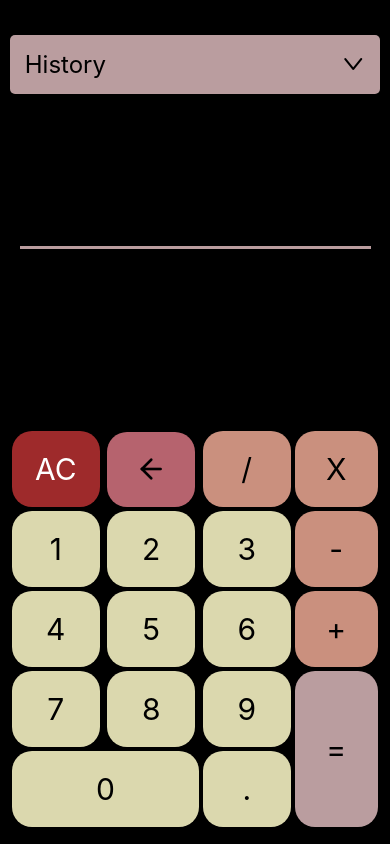
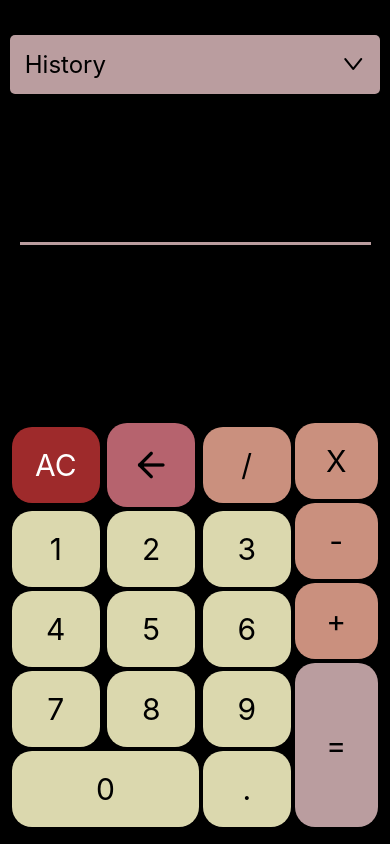
Before and after one commit to Nicolewrack23/Calculator_App, a React Native app in the folder project-calculator-app/: screen / in a window 390 px wide. Built offline with nearby package versions, Linux system fonts and the light colour scheme.

Commit message:
changing size of arrow to match all buttons

```diff
--- a/project-calculator-app/components/ButtonContainer.js
+++ b/project-calculator-app/components/ButtonContainer.js
@@ -10,7 +10,7 @@ const Buttons = ({ value, rightValue, onButtonPress }) => {
 
   let buttonContent = null;
   if (value === "C") {
-    buttonContent = <Feather name="arrow-left" size={32} color="black" />;
+    buttonContent = <Feather name="arrow-left" size={40} color="black" />;
   } else {
     buttonContent = (
       <Text style={[styles.value, value === "AC" && styles.allClearButton]}>
```
